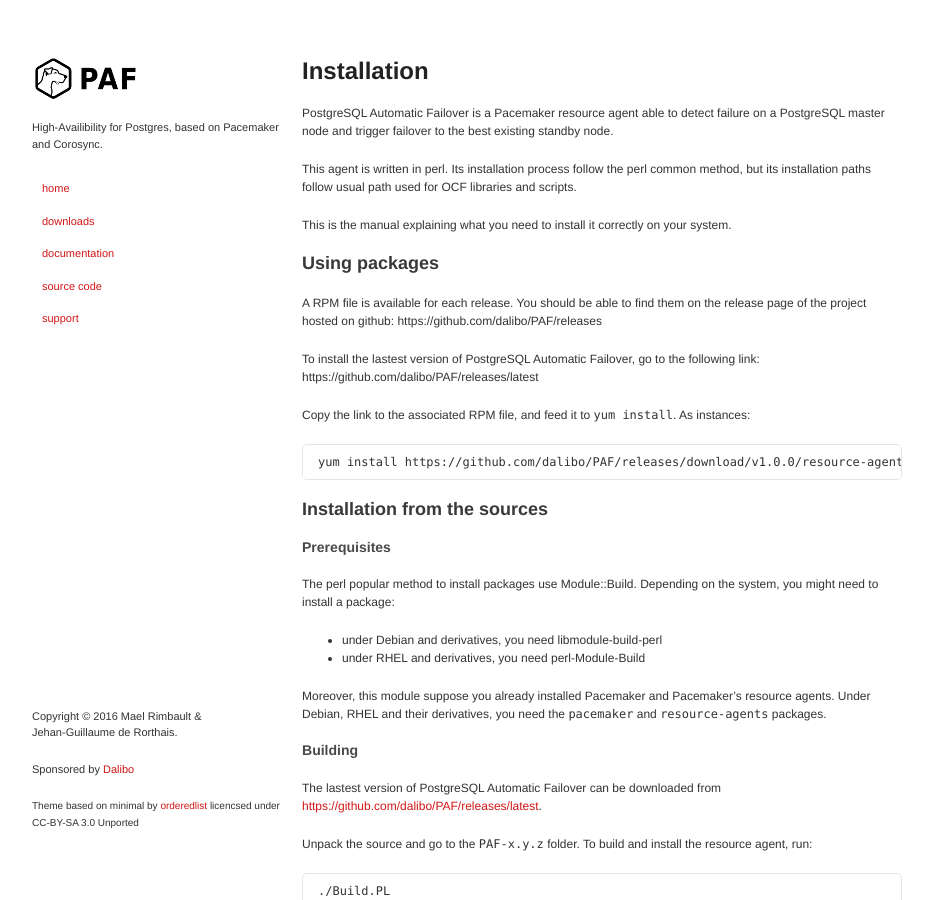
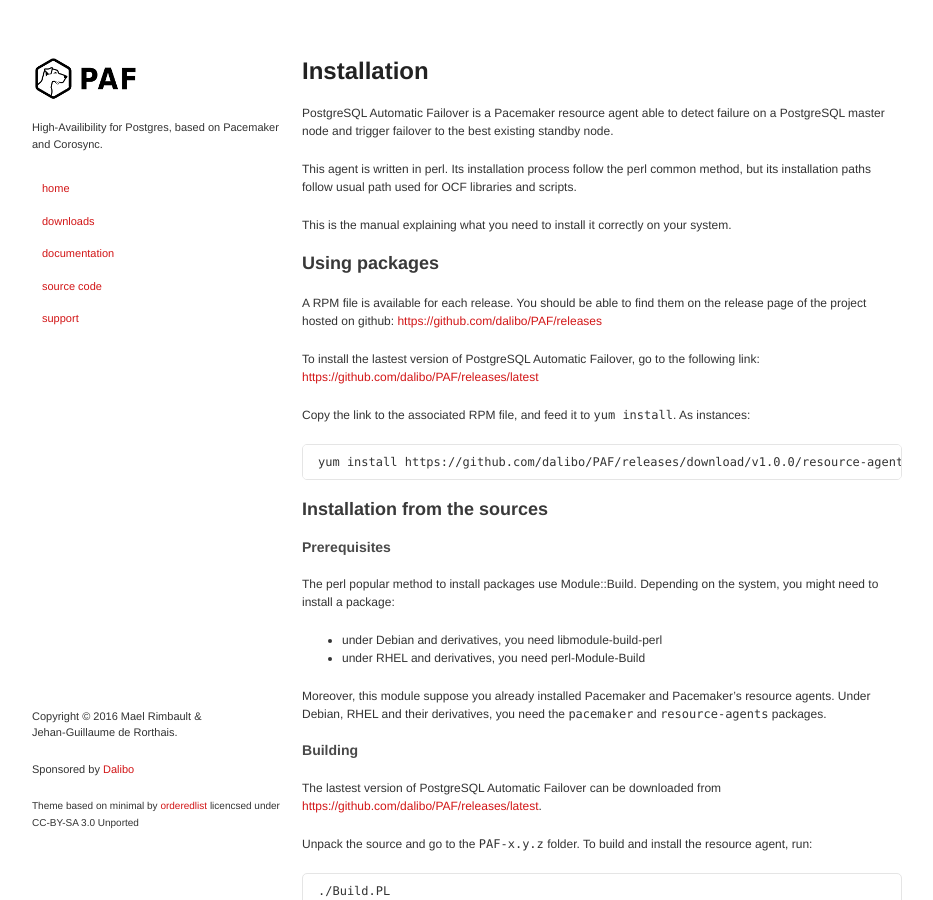
Before and after one commit to ClusterLabs/PAF, a Jekyll site: the page built from install.md, in a window 1280 px wide and 900 px high. Shown: the whole window, without its empty margins (173-1106 px from the left). Built offline with Jekyll 4.4.1, drawn with Linux system fonts in a browser that asks for light colours; some of the changed lines change nothing that is shown.

Commit message:
Markup fix

```diff
--- a/install.md
+++ b/install.md
@@ -22,10 +22,11 @@
 
 A RPM file is available for each release. You should be able to find them on the
 release page of the project hosted on github:
-https://github.com/dalibo/PAF/releases
+[https://github.com/dalibo/PAF/releases](https://github.com/dalibo/PAF/releases)
 
 To install the lastest version of PostgreSQL Automatic Failover, go to the
-following link: https://github.com/dalibo/PAF/releases/latest
+following link:
+[https://github.com/dalibo/PAF/releases/latest](https://github.com/dalibo/PAF/releases/latest)
 
 Copy the link to the associated RPM file, and feed it to `yum install`. As
 instances:
```
